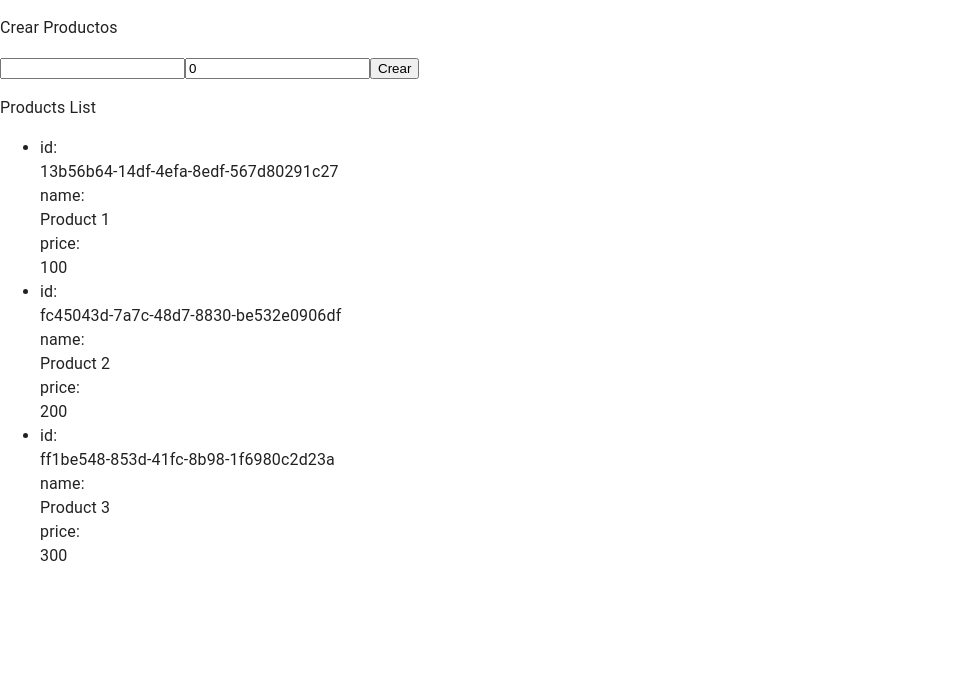
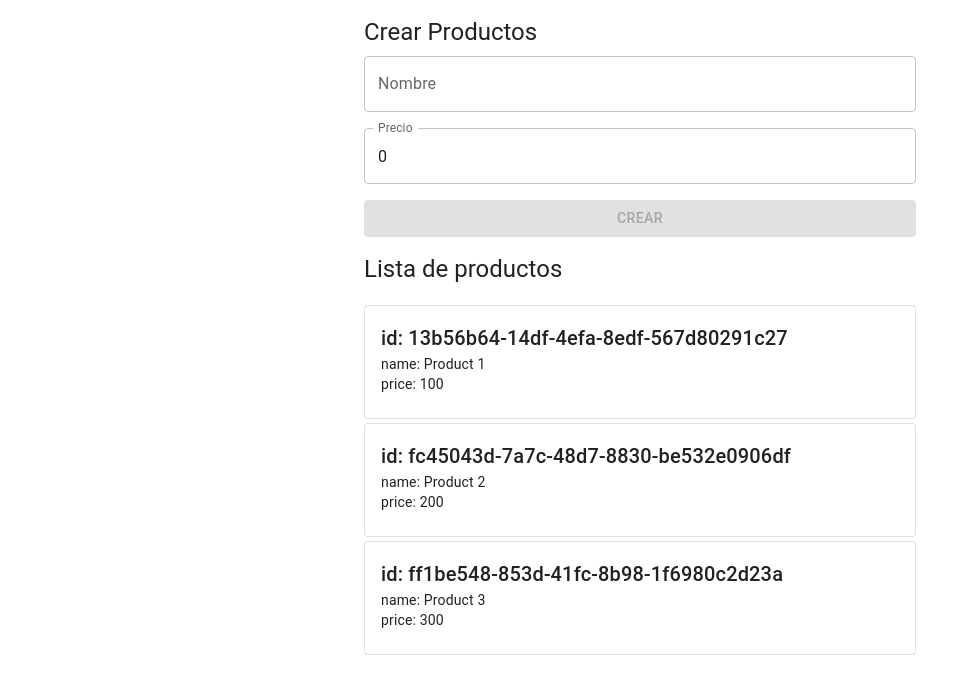
Before and after one commit to andiirc/products, a React (Vite) app: page / in a window 1280 px wide. Shown: the top 694 px of the page, without its empty margins (0-979 px from the left). Built offline with nearby package versions, Linux system fonts and the light colour scheme.

Commit message:
improved component design

```diff
--- a/src/features/products/components/ListProducts.tsx
+++ b/src/features/products/components/ListProducts.tsx
@@ -1,17 +1,22 @@
 import { FC } from 'react'
 import { Products } from 'src/entities/Product'
 import { ProductComponent } from './Product'
+import { Typography, List, ListItemText } from '@mui/material';
 
 const ListProducts:FC<Products> = ({products}:Products): JSX.Element => {
 
   const productsList = products.map((product, index) => (
-    <ProductComponent key={index} product={product}/>
+    <ListItemText key={index}>
+      <ProductComponent  product={product}/>
+    </ListItemText>
   ))
 
   return (
     <>
-      <p>Products List</p>
-      <ul>{productsList}</ul>
+      <Typography variant="h5" component="h1" sx={{ mb: 1 }}>
+        Lista de productos
+      </Typography>
+      <List>{productsList}</List>
     </>
   )
 }
--- a/src/features/products/components/Product.tsx
+++ b/src/features/products/components/Product.tsx
@@ -1,13 +1,22 @@
 import { FC } from 'react'
 import { ProductItem } from 'src/entities/Product'
+import { Card, CardContent, Typography } from '@mui/material';
 
 const ProductComponent:FC<ProductItem> = ({ product }: ProductItem): JSX.Element => {
   return (
-    <li>
-      <span>id:   </span> <div>{ product.id }</div>
-      <span>name: </span> <div>{ product.name }</div>
-      <span>price:</span> <div>{ product.price }</div>
-    </li>
+    <Card variant="outlined">
+      <CardContent>
+        <Typography variant="h6" component="div">
+          id: {product.id}
+        </Typography>
+        <Typography variant="body2">
+          name: {product.name}
+        </Typography>
+        <Typography variant="body2">
+         price: {product.price}
+        </Typography>
+      </CardContent>
+    </Card>
   )
 }
 
--- a/src/pages/Home/HomePage.tsx
+++ b/src/pages/Home/HomePage.tsx
@@ -4,6 +4,7 @@ import { ListProducts } from 'src/features/products/components/ListProducts'
 import { ProductRepository } from 'src/features/products/adapters/out/repository/ProductRepository';
 import { GetProductUseCase } from 'src/features/products/usecases/GetProductUseCase';
 import { SaveProductUseCase } from 'src/features/products/usecases/SaveProductUseCase';
+import { TextField, Button, Box, Container, Typography } from '@mui/material';
 import { Product } from 'src/entities/Product';
 
 const HomePage:FC = (): JSX.Element => {
@@ -26,7 +27,8 @@ const HomePage:FC = (): JSX.Element => {
     setProduct({ ...product, [key]: value.target.value });
   };
 
-  const handleAddProduct = (product: Product) => {
+  const handleAddProduct = (event: any) => {
+    event.preventDefault();
     const productsReposiroty = new ProductRepository();
     const saveProductUseCase = new SaveProductUseCase(productsReposiroty);
     saveProductUseCase.apply(product);
@@ -34,14 +36,45 @@ const HomePage:FC = (): JSX.Element => {
     setProduct({name: '', price: 0});
   }
 
+  const isFormValid = product.name.trim() !== '' && product.price > 0;
+
   return (
-    <div>
-      <p> Crear Productos</p>
-        <input type="text" name="name" value={product.name} onChange={(text) => handleChange('name', text)}/>
-        <input type="number" name="price" value={product.price} onChange={(text) => handleChange('price', text)}/>
-        <button onClick={() => handleAddProduct(product)}>Crear</button>
+    <Container maxWidth="sm">
+      <Box sx={{  display: 'flex', flexDirection: 'column', width: '100%'}}>
+        <Typography variant="h5" component="h1" sx={{ mb: 1, marginTop: '16px' }}>
+          Crear Productos
+        </Typography>
+        <form onSubmit={handleAddProduct}>
+          <Box sx={{ display: 'flex', flexDirection: 'column' }}>
+            <TextField
+              label="Nombre"
+              variant="outlined"
+              value={product.name}
+              onChange={(text) => handleChange('name', text)}
+              sx={{ marginBottom: '16px' }}
+            />
+          </Box>
+          <Box>
+            <TextField
+              label="Precio"
+              variant="outlined"
+              value={product.price}
+              onChange={(text) => handleChange('price', text)}
+              sx={{ width: '100%', marginBottom: '16px' }}
+            />
+          </Box>
+          <Box>
+            <Button
+              type="submit" variant="contained"
+              color="primary" sx={{ width: '100%', marginBottom: '16px' }}
+              disabled={!isFormValid} >
+              Crear
+            </Button>
+          </Box>
+        </form>
         <ListProducts products={products} />
-    </div>
+      </Box>
+    </Container>
   );
 }
 
```
